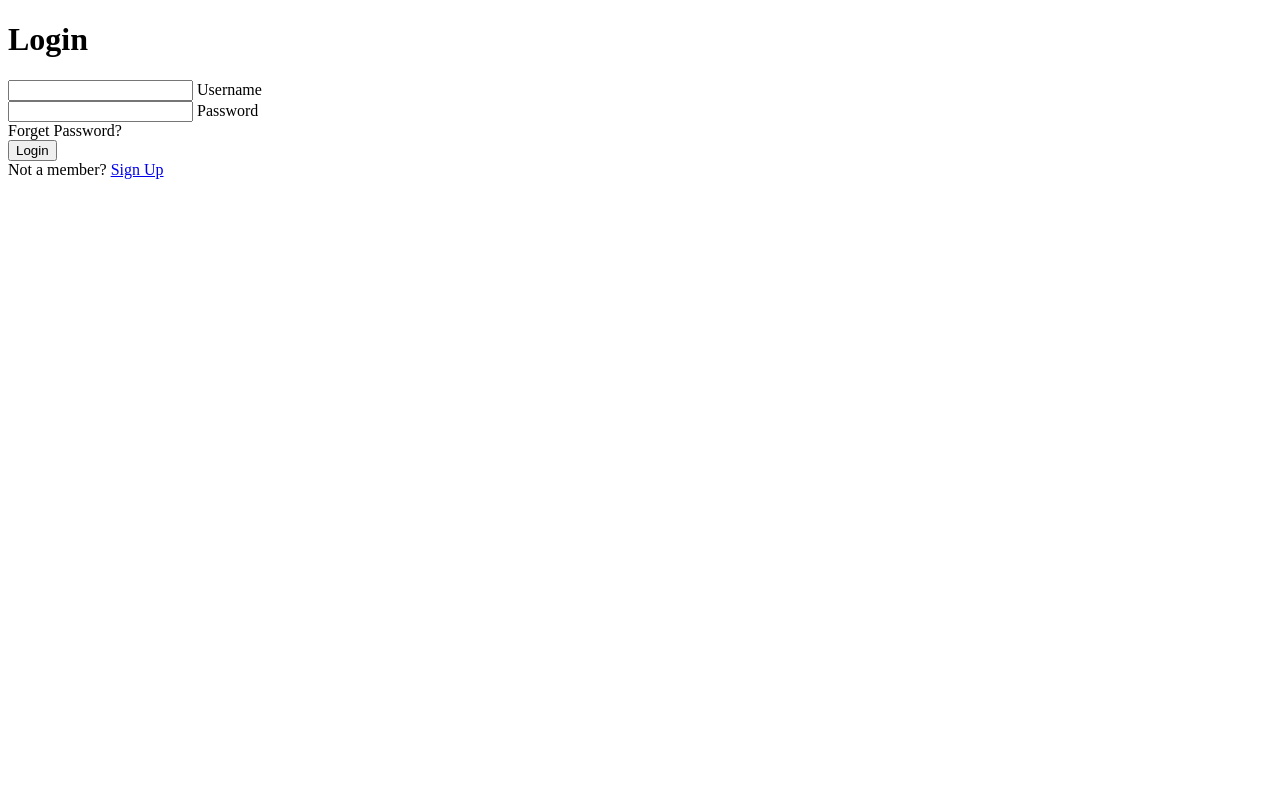
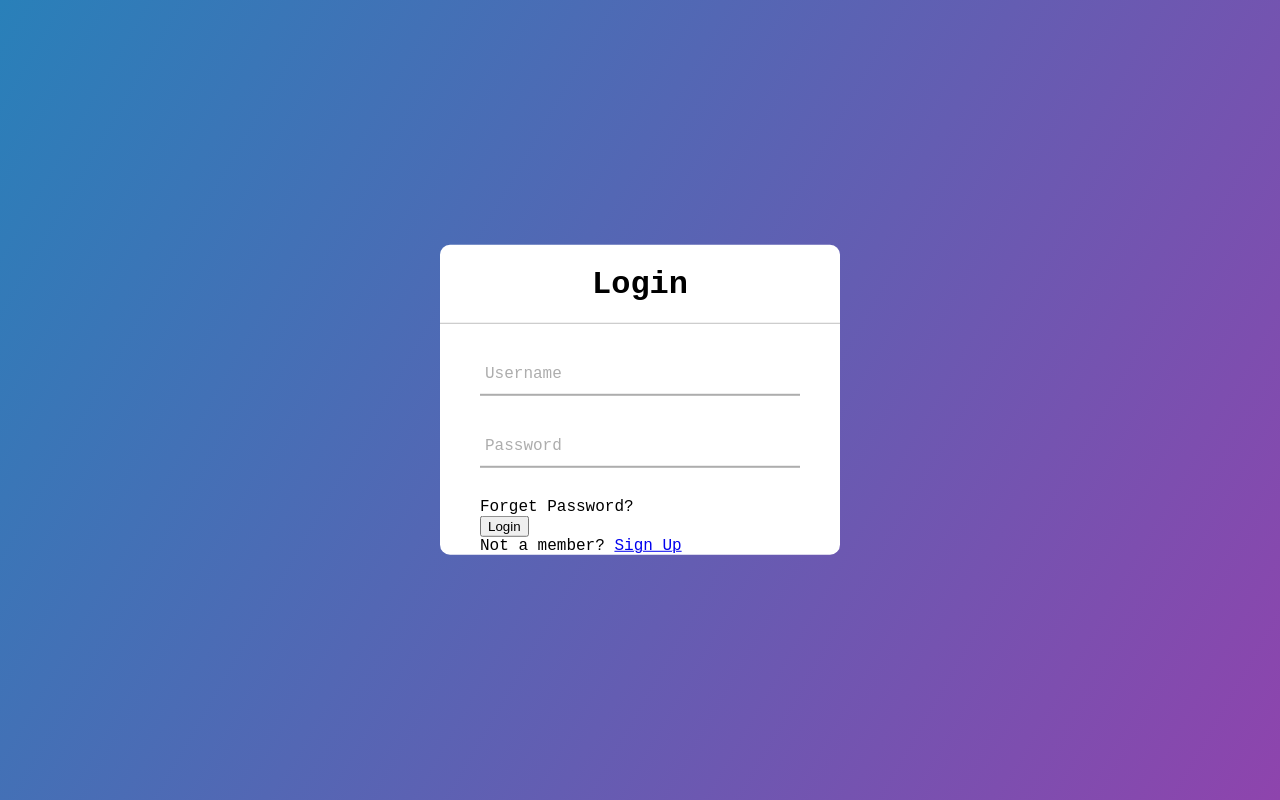
Before and after one commit to BijonDurjoy/To-Do-App, a plain HTML site: page index.html in a window 1280 px wide. Drawn offline with Linux system fonts and the light colour scheme.

Commit message:
Some design add

```diff
--- a/index.html
+++ b/index.html
@@ -13,11 +13,13 @@
         <form method="post">
             <div class="text_field">
                 <input type="text" required>
+                <span></span>
                 <label>Username</label>
             </div>
 
             <div class="text_field">
                 <input type="password" required>
+                <span></span>
                 <label>Password</label>
             </div>
             <div class="pass">Forget Password?</div>
--- a/style.css
+++ b/style.css
@@ -0,0 +1,50 @@
+body{
+    margin: 0;
+    padding: 0;
+    font-family: 'Courier New', Courier, monospace;
+    background: linear-gradient(120deg, #2980b9, #8e44ad);
+    height: 100vh;
+    overflow: hidden;
+}
+.center{
+    position: absolute;
+    top: 50%;
+    left: 50%;
+    transform: translate(-50%, -50%);
+    width: 400px;
+    background: white;
+    border-radius: 10px;
+}
+.center h1{
+    text-align: center;
+    padding: 0 0 20px 0;
+    border-bottom: 1px solid silver;
+
+}
+.center form{
+    padding: 0 40px;
+    box-sizing: border-box;
+}
+form .text_field{
+    position: relative;
+    border-bottom: 2px solid #adadad;
+    margin: 30px 0;
+}
+.text_field input{
+    width: 100%;
+    padding: 0 5px;
+    height: 40px;
+    font-size: 16px;
+    border: none;
+    background: none;
+    outline: none;
+}
+.text_field label{
+    position: absolute;
+    top: 50%;
+    left: 5px;
+    color: #adadad;
+    transform: translateY(-50%);
+    font-size: 16px;
+    pointer-events: none;
+}
```
